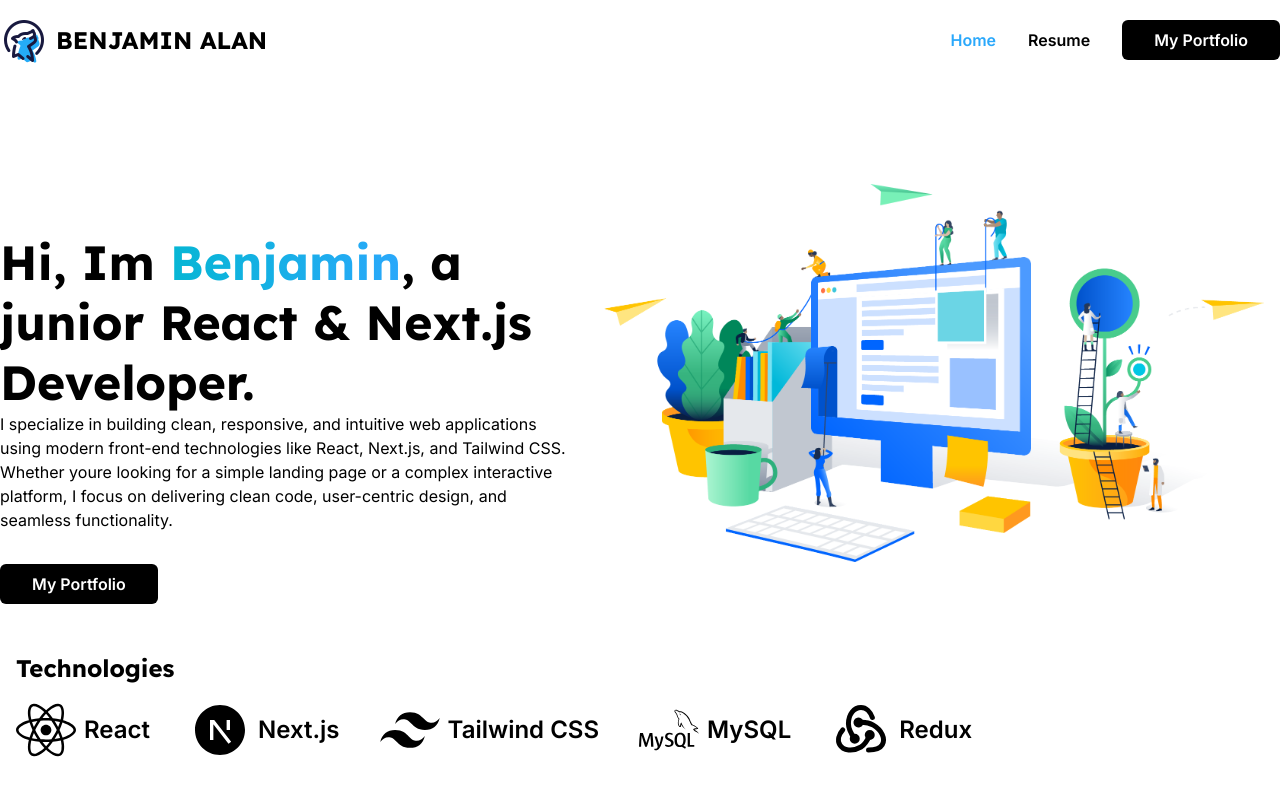
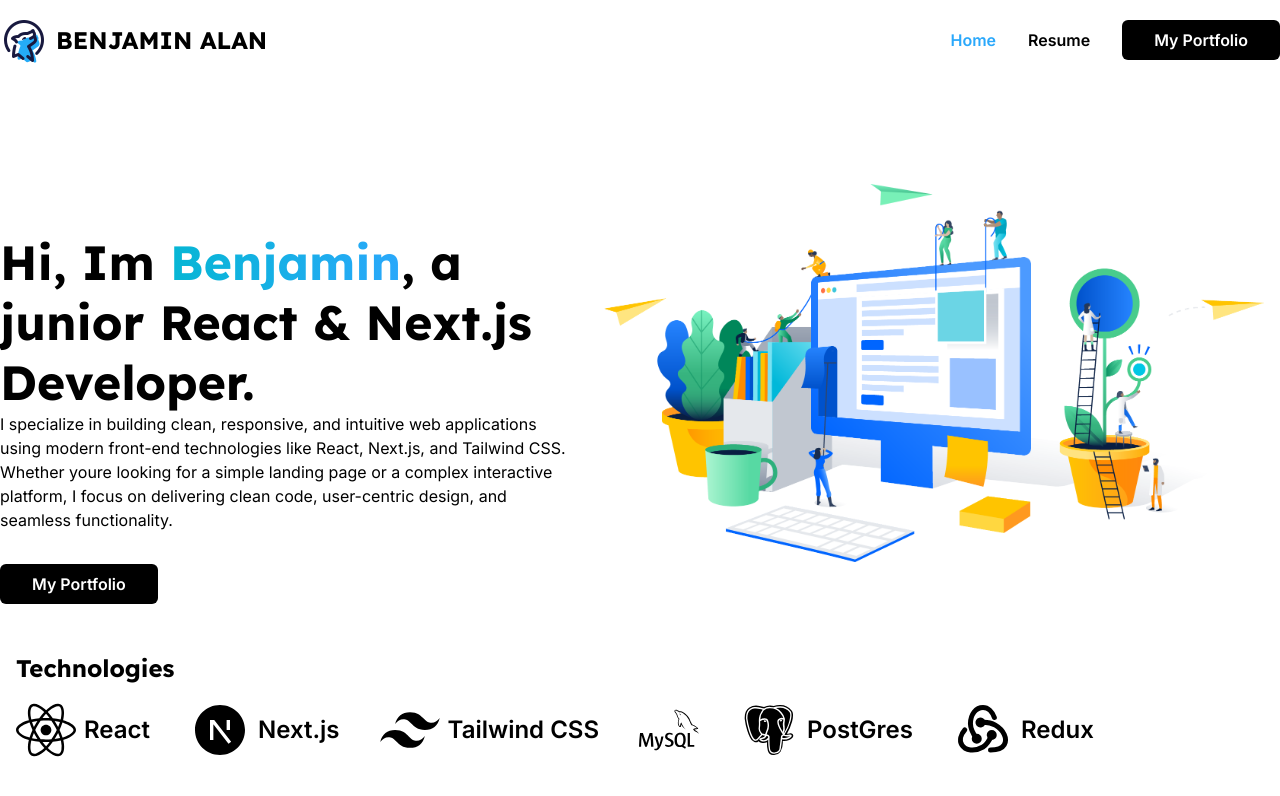
Before and after one commit to Benjamin-buck/portfolio, a Next.js app: page / in a window 1280 px wide. Shown: the top 796 px of the page. Built offline with nearby package versions, Linux system fonts and the light colour scheme.

Commit message:
Adds tags and postgres to homepage

```diff
--- a/app/portfolio/page.tsx
+++ b/app/portfolio/page.tsx
@@ -121,7 +121,19 @@ const Portfolio = () => {
                   >
                     {project.status}
                   </p>
-                  <p className="line-clamp-3">{project.description}</p>
+                  <p className="line-clamp-3 text-gray-500">
+                    {project.description}
+                  </p>
+                  <div className="flex gap-3 mt-3">
+                    {project.projectDetails.technology.map((tech) => (
+                      <div
+                        className="bg-gray-200 text-gray-700 hover:underline px-3 py-[3px] rounded text-sm"
+                        key={tech}
+                      >
+                        #{tech}
+                      </div>
+                    ))}
+                  </div>
                 </div>
               </div>
             </Link>
--- a/components/Hero.tsx
+++ b/components/Hero.tsx
@@ -6,6 +6,7 @@ import { RiNextjsFill } from "react-icons/ri";
 import { RiTailwindCssFill } from "react-icons/ri";
 import { SiMysql } from "react-icons/si";
 import { TbBrandRedux } from "react-icons/tb";
+import { BiLogoPostgresql } from "react-icons/bi";
 
 const Hero = () => {
   return (
@@ -62,8 +63,11 @@ const Hero = () => {
         </div>
         <div className="flex gap-2 items-center">
           <SiMysql />
+        </div>
+        <div className="flex gap-2 items-center">
+          <BiLogoPostgresql />
           <h3 className="text-2xl font-semibold max-lg:hidden max-lg:gap-2">
-            MySQL
+            PostGres
           </h3>
         </div>
         <div className="flex gap-2 items-center">
```
